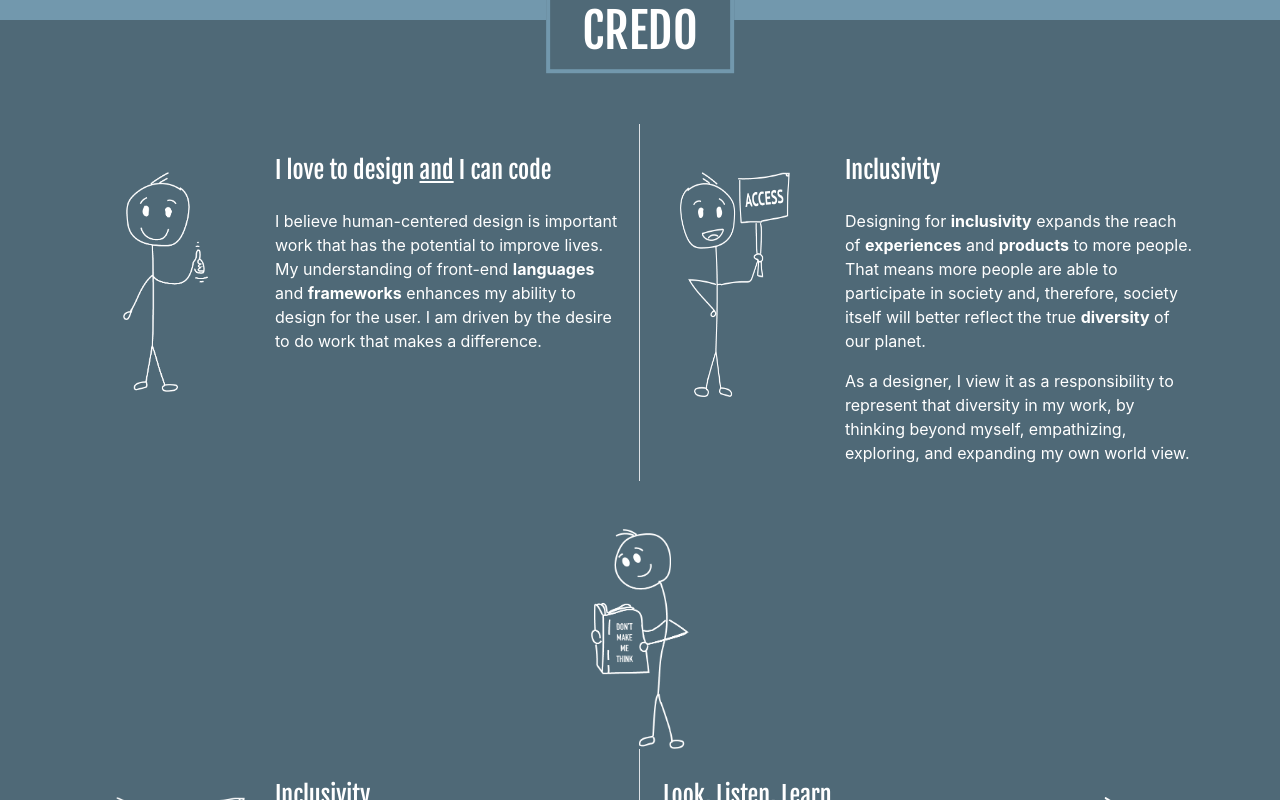
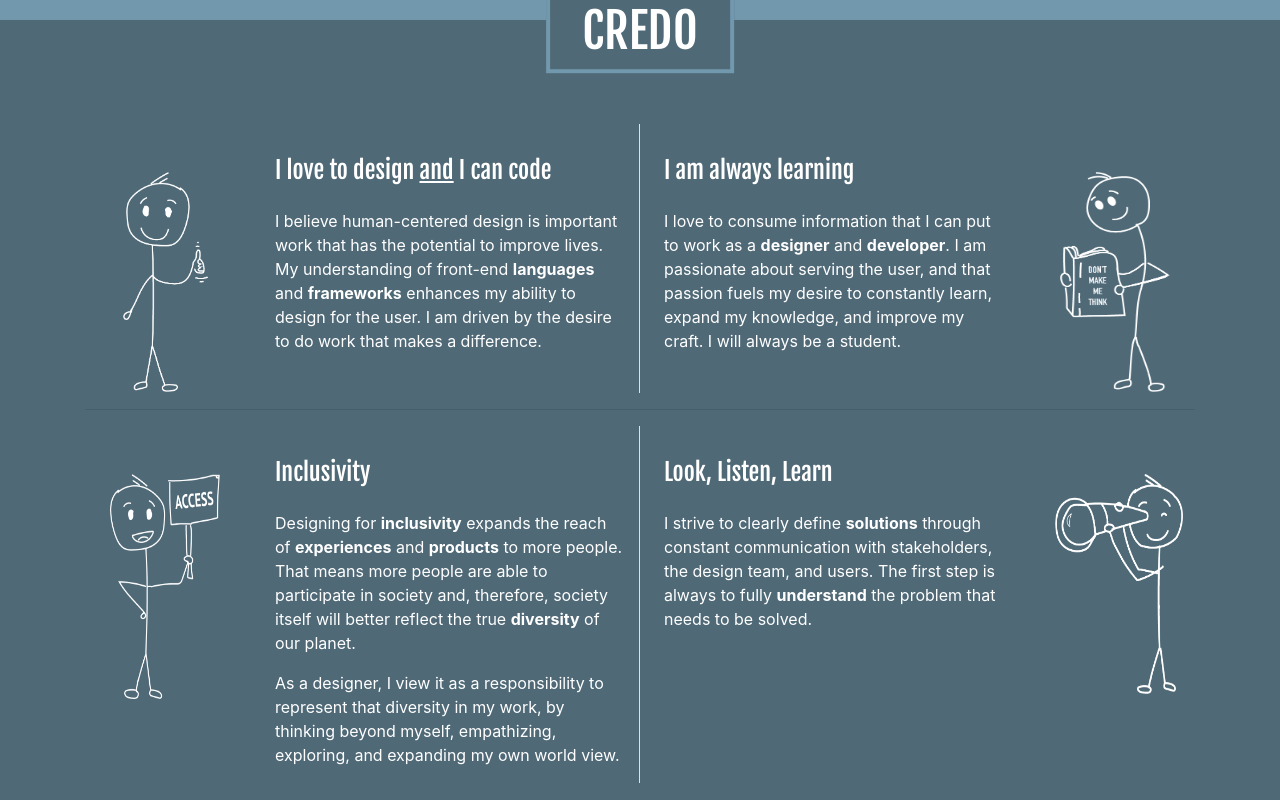
Before and after one commit to Devco2011/Devco2011.github.io, a React (Create React App) app: page /#/ in a window 1280 px wide. Shown: the part 1620-2420 px from the top of the page. Built offline with nearby package versions, Linux system fonts and the light colour scheme.

Commit message:
process section finished except breakpoints

```diff
--- a/src/main/Process.js
+++ b/src/main/Process.js
@@ -17,7 +17,7 @@ export const Process = () => {
                         </div>
                     </Col>
                 </Row>
-                <Row className="justify-content-md-center">
+                <Row className="justify-content-md-center mb-2">
                     <Col className="col-12 col-md-2">
                         <div className="images">
                             <img className="stickmanTelescope mt-5" src="../../images/stickmanThumbsUpWhite.png" height="220em" width="85em" alt="Stickman giving a thumbs up." />
@@ -32,42 +32,29 @@ export const Process = () => {
                                 <br></br></ScrollAnimation>
                         </div>
                     </Col>
-                    <Col className="col-12 col-md-2">
-                        <div className="images">
-                            <img className="stickmanWhiteboard mt-5" src="../../images/stickmanSignWhite.png" height="225em" width="110em" alt="Stickman holding a sign that says Access." />
-                        </div>
-                    </Col>
-                    <Col className="col-12 col-md-4">
-                        <div className="about-div">
-
-                            <h6 className="section-title-light">Inclusivity</h6>
-                            <ScrollAnimation animateIn="animate__animated animate__fadeIn"><p>Designing for <strong>inclusivity</strong> expands the reach of <strong>experiences</strong> and <strong>products</strong> to more people. That means more people
-                                are able to participate in society and, therefore, society itself will better reflect the true <strong>diversity</strong> of our planet.</p>
-
-                                <p>As a designer, I view it as a responsibility to represent that diversity in my work, by thinking beyond myself, empathizing, exploring, and expanding my own world view.</p>
-                            </ScrollAnimation>
-                        </div>
-                    </Col>
-
-                    {/* <Col className="col-12 col-md-4 ml-2">
+                    <Col className="col-12 col-md-4 pl-4">
                         <div className="about-div">
                             <h6 className="section-title-light">I am always learning</h6>
                             <ScrollAnimation animateIn="animate__animated animate__fadeIn"><p>I love to consume information that I can put to work as a <strong>designer</strong> and <strong>developer</strong>. I am passionate about serving
                                 the user, and that passion fuels my desire to constantly learn, expand my knowledge, and improve my craft. I will always be a student. </p>
-                                <br></br><hr></hr></ScrollAnimation>
+                                <br></br></ScrollAnimation>
                         </div>
-                    </Col> */}
-                    <Col className="col-12 col-md-1">
+                    </Col>
+
+                    <Col className="col-12 col-md-2">
                         <div className="images">
                             <img className="stickmanTelescope mt-5" src="../../images/stickmanBookWhite.png" height="220em" width="110em" alt="Stickman reading a book." />
 
                         </div>
                     </Col>
+
                 </Row>
-                <Row>
+                <hr></hr>
+                <Row className="justify-content-md-center  mt-2">
+
                     <Col className="col-12 col-md-2">
                         <div className="images">
-                            <img className="stickmanWhiteboard mt-5" src="../../images/stickmanSignWhite.png" height="225em" width="200em" alt="Stickman holding a sign that says Access." />
+                            <img className="stickmanWhiteboard mt-5" src="../../images/stickmanSignWhite.png" height="225em" width="110em" alt="Stickman holding a sign that says Access." />
                         </div>
                     </Col>
                     <Col className="col-12 col-md-4 border-right">
@@ -81,8 +68,7 @@ export const Process = () => {
                             </ScrollAnimation>
                         </div>
                     </Col>
-
-                    <Col className="col-12 col-md-4 ml-2">
+                    <Col className="col-12 col-md-4 pl-4">
                         <div className="about-div">
                             <h6 className="section-title-light">Look, Listen, Learn</h6>
                             <ScrollAnimation animateIn="animate__animated animate__fadeIn"><p>I strive to clearly define <strong>solutions</strong> through constant communication with stakeholders, the design team,
@@ -90,7 +76,7 @@ export const Process = () => {
                             </ScrollAnimation>
                         </div>
                     </Col>
-                    <Col className="col-12 col-md-1">
+                    <Col className="col-12 col-md-2">
                         <div className="images">
                             <img className="stickmanTelescope mt-5" src="../../images/stickmanTelescopeWhite.png" height="220em" width="135em" alt="Stickman looking through a telescope." />
 
```
Also changed, not shown: 1 other file (tests, documents, lock files or other folders).
